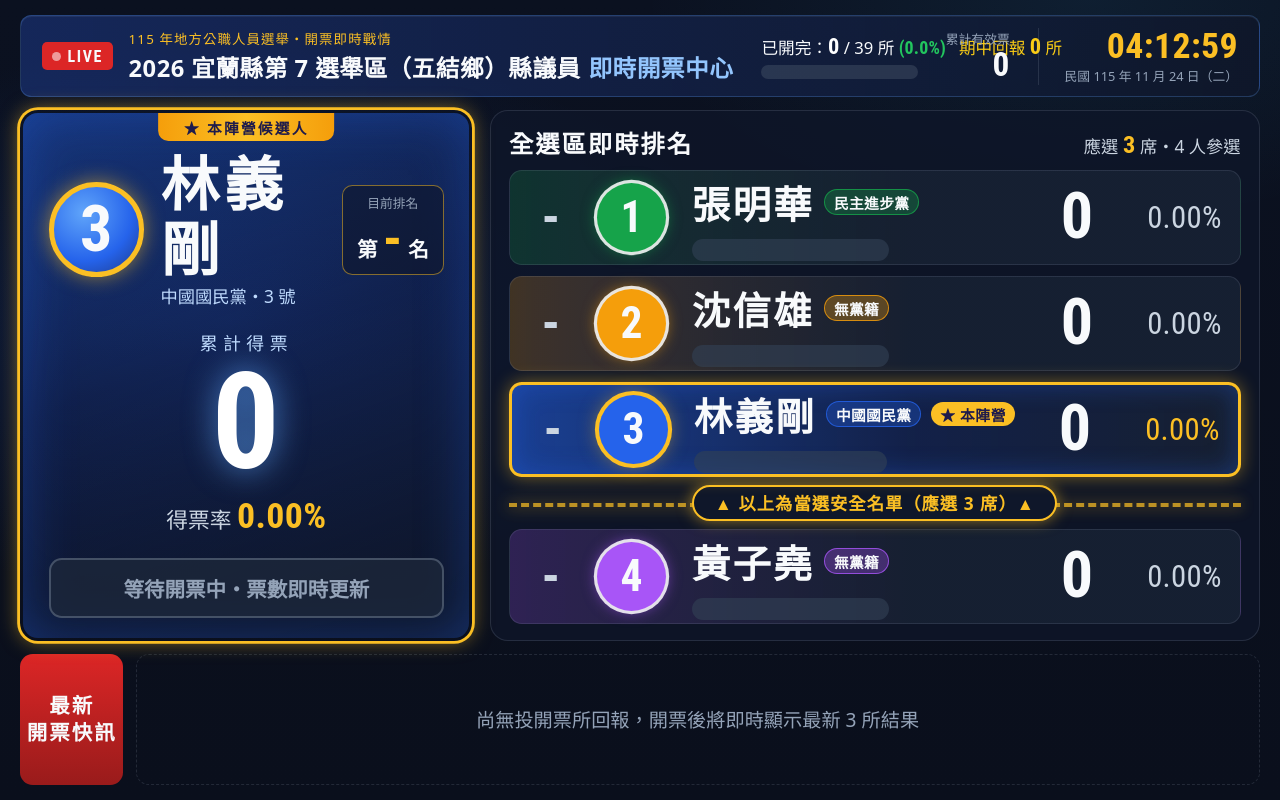
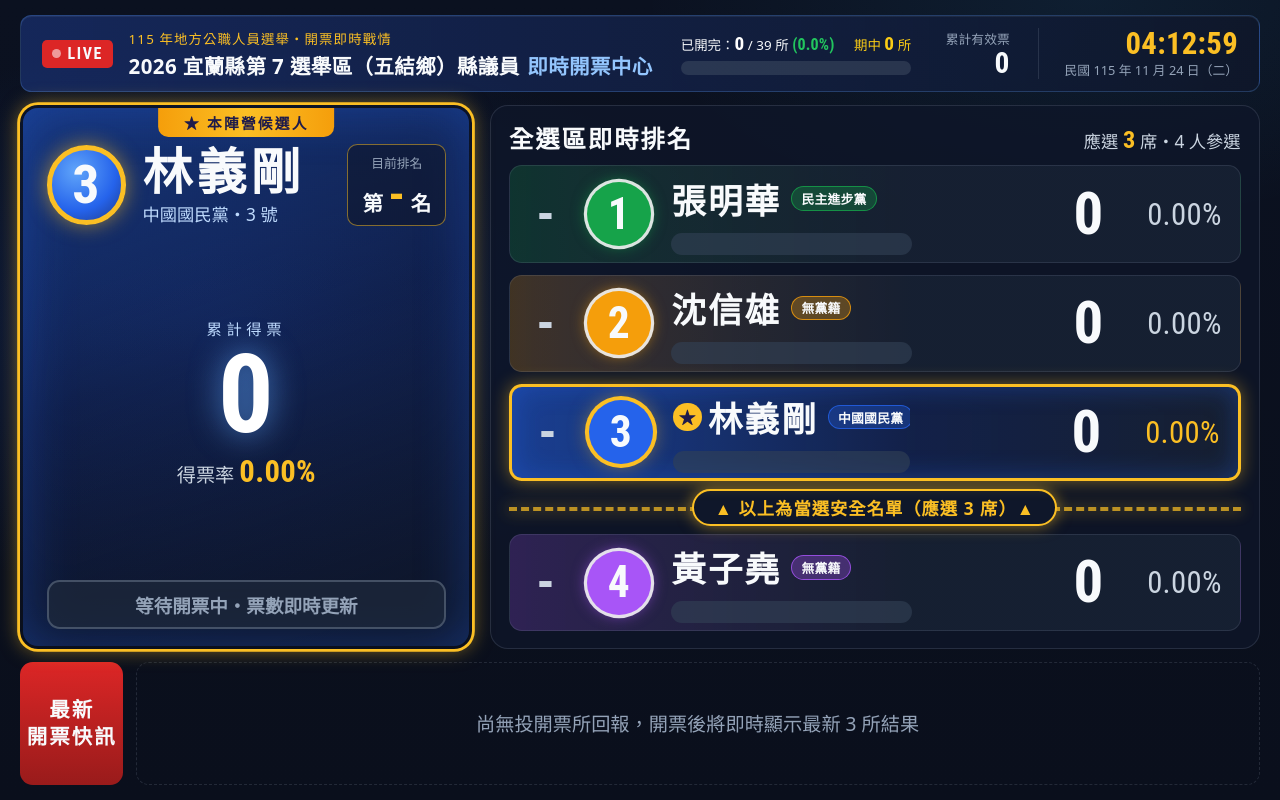
Before and after one commit to Ping-Hsun-Chiang/wujie-election-live2026, a plain HTML site: page index.html in a window 1280 px wide. Drawn offline with Linux system fonts and the light colour scheme.

Commit message:
style(board): 調整投影戰情牆字級與欄寬，確保 16:9 畫面完整不裁切
- 林義剛戰報卡姓名不換行，安全差距提示框完整顯示於卡片內
- 頂部進度列縮減字級，避免「期中」所數與累計有效票重疊
- 排名列放寬姓名欄並改用 ★ 徽章標記本陣營，政黨標籤不再被截斷

```diff
--- a/css/board.css
+++ b/css/board.css
@@ -26,7 +26,7 @@ body.is-board { overflow: hidden; }
 .bd-top {
   flex: 0 0 auto;
   display: grid;
-  grid-template-columns: auto 1fr auto auto;
+  grid-template-columns: auto minmax(0, 1fr) auto auto;
   align-items: center;
   gap: calc(var(--u) * 2.2);
   padding: calc(var(--u) * 0.9) calc(var(--u) * 1.6);
@@ -58,7 +58,7 @@ body.is-board { overflow: hidden; }
 .bd-event { font-size: calc(var(--u) * 1.05); color: var(--gold); letter-spacing: 0.08em; }
 .bd-title {
   margin: calc(var(--u) * 0.15) 0 0;
-  font-size: calc(var(--u) * 1.85);
+  font-size: calc(var(--u) * 1.6);
   font-weight: 800;
   letter-spacing: 0.02em;
   white-space: nowrap;
@@ -68,13 +68,13 @@ body.is-board { overflow: hidden; }
 .bd-progress { min-width: 0; }
 .bd-progress-text {
   display: flex; justify-content: space-between; align-items: baseline;
-  font-size: calc(var(--u) * 1.3);
+  font-size: calc(var(--u) * 1.05);
   margin-bottom: calc(var(--u) * 0.45);
   white-space: nowrap;
   gap: calc(var(--u) * 1);
 }
-.bd-progress-text b { font-size: calc(var(--u) * 1.75); color: #fff; }
-.bd-progress-text .bd-pct { color: var(--done); font-size: calc(var(--u) * 1.4); }
+.bd-progress-text b { font-size: calc(var(--u) * 1.5); color: #fff; }
+.bd-progress-text .bd-pct { color: var(--done); font-size: calc(var(--u) * 1.25); }
 .bd-partial-tag { color: var(--partial); }
 .bd-partial-tag b { color: var(--partial); }
 .bd-progress-bar {
@@ -88,16 +88,16 @@ body.is-board { overflow: hidden; }
 .p-done { background: linear-gradient(90deg, #16A34A, #4ADE80); box-shadow: 0 0 10px rgba(74, 222, 128, 0.6); }
 .p-partial { background: repeating-linear-gradient(45deg, #EAB308 0 8px, #FACC15 8px 16px); }
 
-.bd-valid { text-align: right; }
+.bd-valid { text-align: right; padding-left: calc(var(--u) * 0.5); }
 .bd-valid .lbl, .bd-clock .d { font-size: calc(var(--u) * 1.0); color: var(--muted); }
-.bd-valid .val { font-size: calc(var(--u) * 2.6); font-weight: 700; line-height: 1.05; }
+.bd-valid .val { font-size: calc(var(--u) * 2.3); font-weight: 700; line-height: 1.05; }
 
 .bd-clock {
   text-align: right;
   padding-left: calc(var(--u) * 2);
   border-left: 1px solid var(--line);
 }
-.bd-clock .t { font-size: calc(var(--u) * 2.8); font-weight: 700; color: var(--gold); line-height: 1.05; }
+.bd-clock .t { font-size: calc(var(--u) * 2.4); font-weight: 700; color: var(--gold); line-height: 1.05; }
 
 /* ---------- 主區 ---------- */
 .bd-main {
@@ -114,8 +114,8 @@ body.is-board { overflow: hidden; }
   display: flex;
   flex-direction: column;
   justify-content: space-between;
-  gap: calc(var(--u) * 1);
-  padding: calc(var(--u) * 2.4) calc(var(--u) * 2) calc(var(--u) * 1.6);
+  gap: calc(var(--u) * 0.6);
+  padding: calc(var(--u) * 2.2) calc(var(--u) * 1.8) calc(var(--u) * 1.3);
   border-radius: calc(var(--u) * 1.4);
   background:
     linear-gradient(160deg, rgba(37, 99, 235, 0.42) 0%, rgba(30, 64, 175, 0.22) 45%, rgba(15, 23, 42, 0.9) 100%);
@@ -150,17 +150,17 @@ body.is-board { overflow: hidden; }
 .hero-badge {
   flex: 0 0 auto;
   display: grid; place-items: center;
-  width: calc(var(--u) * 7.4); height: calc(var(--u) * 7.4);
+  width: calc(var(--u) * 6.2); height: calc(var(--u) * 6.2);
   border-radius: 50%;
   background: radial-gradient(circle at 35% 30%, #60A5FA, var(--c) 60%, #1E3A8A);
   border: calc(var(--u) * 0.45) solid var(--gold);
   box-shadow: var(--gold-glow);
-  font-size: calc(var(--u) * 5);
+  font-size: calc(var(--u) * 4.2);
   font-weight: 800;
   line-height: 1;
 }
 .hero-name { flex: 1 1 auto; min-width: 0; }
-.hero-name .n { font-size: calc(var(--u) * 4.6); font-weight: 900; letter-spacing: 0.08em; line-height: 1.1; }
+.hero-name .n { white-space: nowrap; font-size: calc(var(--u) * 3.9); font-weight: 900; letter-spacing: 0.08em; line-height: 1.1; }
 .hero-name .p { font-size: calc(var(--u) * 1.35); color: #BFDBFE; margin-top: calc(var(--u) * 0.2); }
 .hero-rank {
   text-align: center;
@@ -171,12 +171,12 @@ body.is-board { overflow: hidden; }
 }
 .hero-rank .lbl { font-size: calc(var(--u) * 1.0); color: var(--muted); }
 .hero-rank .v { font-size: calc(var(--u) * 1.6); font-weight: 700; white-space: nowrap; }
-.hero-rank .v b { font-size: calc(var(--u) * 4.2); color: var(--gold); line-height: 1; }
+.hero-rank .v b { font-size: calc(var(--u) * 3.6); color: var(--gold); line-height: 1; }
 
 .hero-votes { text-align: center; }
-.hero-votes .lbl { font-size: calc(var(--u) * 1.4); color: #BFDBFE; letter-spacing: 0.3em; }
+.hero-votes .lbl { font-size: calc(var(--u) * 1.2); color: #BFDBFE; letter-spacing: 0.3em; }
 .hero-votes .v {
-  font-size: calc(var(--u) * 10.5);
+  font-size: calc(var(--u) * 8.6);
   font-weight: 700;
   line-height: 1;
   color: #fff;
@@ -187,19 +187,19 @@ body.is-board { overflow: hidden; }
   0% { color: var(--gold); text-shadow: 0 0 calc(var(--u) * 4) rgba(251, 191, 36, 0.95); transform: scale(1.04); }
   100% { color: #fff; transform: scale(1); }
 }
-.hero-votes .pct { font-size: calc(var(--u) * 1.7); color: var(--text-2); margin-top: calc(var(--u) * 0.4); }
-.hero-votes .pct b { font-size: calc(var(--u) * 2.8); color: var(--gold); }
+.hero-votes .pct { font-size: calc(var(--u) * 1.5); color: var(--text-2); margin-top: calc(var(--u) * 0.2); }
+.hero-votes .pct b { font-size: calc(var(--u) * 2.4); color: var(--gold); }
 
 .hero-gap {
   text-align: center;
-  padding: calc(var(--u) * 1) calc(var(--u) * 1);
+  padding: calc(var(--u) * 0.7) calc(var(--u) * 1);
   border-radius: calc(var(--u) * 1);
   background: rgba(30, 41, 59, 0.75);
   border: calc(var(--u) * 0.2) solid rgba(148, 163, 184, 0.35);
   transition: background 0.6s, border-color 0.6s;
 }
-.hero-gap .g-lbl { font-size: calc(var(--u) * 1.6); font-weight: 700; }
-.hero-gap .g-val { font-size: calc(var(--u) * 4.4); font-weight: 700; line-height: 1.1; }
+.hero-gap .g-lbl { font-size: calc(var(--u) * 1.45); font-weight: 700; }
+.hero-gap .g-val { font-size: calc(var(--u) * 3.6); font-weight: 700; line-height: 1.1; }
 .hero-gap[data-state="waiting"] .g-lbl { color: var(--muted); }
 .hero-gap[data-state="safe"] {
   background: linear-gradient(135deg, rgba(5, 150, 105, 0.45), rgba(6, 78, 59, 0.55));
@@ -253,7 +253,7 @@ body.is-board { overflow: hidden; }
   /* --below = 1 代表位於當選線下方，需讓出當選線空間 */
   top: calc(var(--slot, 0) * (var(--row-h) + var(--gap)) + var(--below, 0) * var(--line-h));
   display: grid;
-  grid-template-columns: calc(var(--u) * 5.2) calc(var(--u) * 6.4) 1fr calc(var(--u) * 15) calc(var(--u) * 9);
+  grid-template-columns: calc(var(--u) * 4.4) calc(var(--u) * 5.6) minmax(0, 1fr) calc(var(--u) * 14) calc(var(--u) * 8.2);
   align-items: center;
   gap: calc(var(--u) * 1);
   padding: 0 calc(var(--u) * 1.4) 0 calc(var(--u) * 0.6);
@@ -275,7 +275,7 @@ body.is-board { overflow: hidden; }
 
 .r-badge {
   display: grid; place-items: center;
-  width: calc(var(--u) * 5.4); height: calc(var(--u) * 5.4);
+  width: calc(var(--u) * 5); height: calc(var(--u) * 5);
   border-radius: 50%;
   background: var(--c);
   font-size: calc(var(--u) * 3.4);
@@ -284,16 +284,16 @@ body.is-board { overflow: hidden; }
 }
 .bd-row.is-focus .r-badge { box-shadow: 0 0 0 calc(var(--u) * 0.32) var(--gold), var(--gold-glow); }
 
-.r-info { min-width: 0; }
+.r-info { min-width: 0; overflow: hidden; }
 .r-name {
   display: flex; align-items: center; gap: calc(var(--u) * 0.8);
-  font-size: calc(var(--u) * 3);
+  font-size: calc(var(--u) * 2.7);
   font-weight: 800;
   letter-spacing: 0.06em;
   white-space: nowrap;
 }
 .r-party {
-  font-size: calc(var(--u) * 1.15);
+  font-size: calc(var(--u) * 1.0);
   font-weight: 600;
   letter-spacing: 0.02em;
   padding: calc(var(--u) * 0.15) calc(var(--u) * 0.7);
@@ -302,9 +302,12 @@ body.is-board { overflow: hidden; }
   border: 1px solid color-mix(in srgb, var(--c) 80%, transparent);
 }
 .r-mine {
-  font-size: calc(var(--u) * 1.15);
-  padding: calc(var(--u) * 0.15) calc(var(--u) * 0.7);
-  border-radius: 999px;
+  flex: 0 0 auto;
+  display: grid; place-items: center;
+  width: calc(var(--u) * 2.2); height: calc(var(--u) * 2.2);
+  margin-right: calc(var(--u) * -0.3);
+  font-size: calc(var(--u) * 1.3);
+  border-radius: 50%;
   background: var(--gold);
   color: #1E1B4B;
   letter-spacing: 0.04em;
@@ -325,7 +328,7 @@ body.is-board { overflow: hidden; }
 }
 .bd-row.is-focus .r-bar i { background: linear-gradient(90deg, #1D4ED8, #3B82F6 60%, #FBBF24); }
 
-.r-votes { text-align: right; font-size: calc(var(--u) * 5); font-weight: 700; line-height: 1; }
+.r-votes { text-align: right; font-size: calc(var(--u) * 4.6); font-weight: 700; line-height: 1; }
 .r-pct { text-align: right; font-size: calc(var(--u) * 2.4); color: var(--text-2); }
 .bd-row.is-focus .r-pct { color: var(--gold); }
 
@@ -362,7 +365,7 @@ body.is-board { overflow: hidden; }
 
 /* ---------- 底部最新開票快訊 ---------- */
 .bd-ticker {
-  flex: 0 0 calc(var(--u) * 10.2);
+  flex: 0 0 calc(var(--u) * 9.6);
   display: grid;
   grid-template-columns: calc(var(--u) * 8) 1fr;
   gap: calc(var(--u) * 1);
--- a/js/board.js
+++ b/js/board.js
@@ -51,9 +51,8 @@
           '<div class="r-rank"><span class="num" data-k="rank">-</span></div>' +
           '<div class="r-badge num">' + c.no + '</div>' +
           '<div class="r-info">' +
-            '<div class="r-name">' + esc(c.name) +
+            '<div class="r-name">' + (c.focus ? '<span class="r-mine" title="本陣營">★</span>' : '') + esc(c.name) +
               '<span class="r-party">' + esc(c.party) + '</span>' +
-              (c.focus ? '<span class="r-mine">★ 本陣營</span>' : '') +
             '</div>' +
             '<div class="r-bar"><i data-k="bar"></i></div>' +
           '</div>' +
@@ -75,7 +74,7 @@
           '<div class="bd-progress">' +
             '<div class="bd-progress-text">' +
               '<span>已開完：<b class="num" id="bdDone">0</b> / ' + E.stationCodes.length + ' 所 <b class="num bd-pct" id="bdDonePct">(0.0%)</b></span>' +
-              '<span class="bd-partial-tag">期中回報 <b class="num" id="bdPartial">0</b> 所</span>' +
+              '<span class="bd-partial-tag">期中 <b class="num" id="bdPartial">0</b> 所</span>' +
             '</div>' +
             '<div class="bd-progress-bar"><i class="p-done" id="bdBarDone"></i><i class="p-partial" id="bdBarPartial"></i></div>' +
           '</div>' +
```
